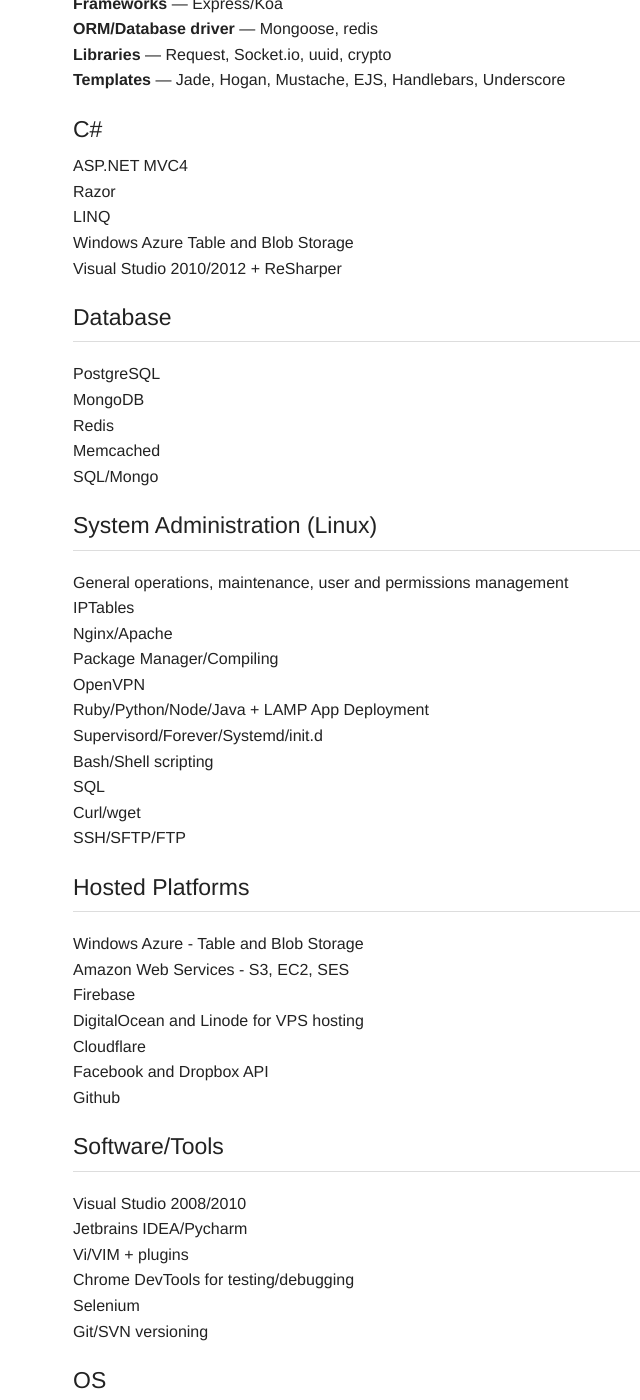
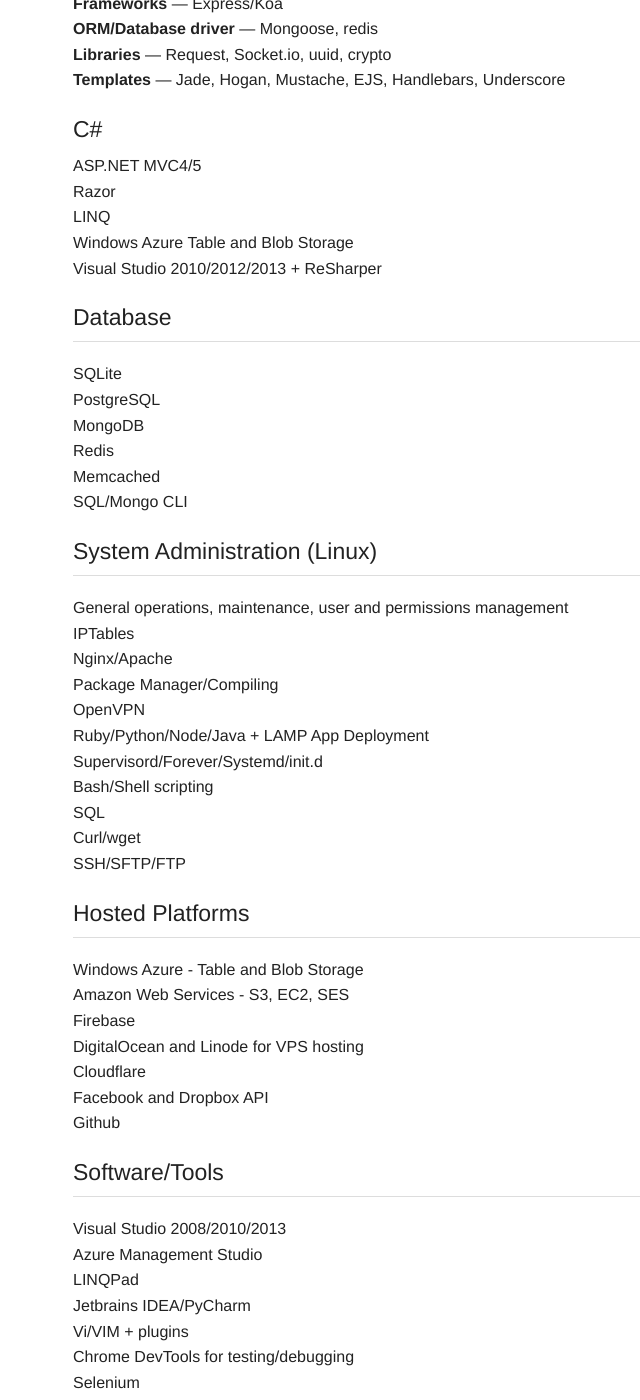
Before and after one commit to alfg/alfg.github.io, a Jekyll site: the page built from skills.html, in a window 1280 px wide and 1400 px high, scrolled down 886 px. Shown: the whole window, without its empty margins (332-972 px from the left). Built offline with Jekyll 4.4.1, drawn with Linux system fonts in a browser that asks for light colours; Markdown is read by kramdown in place of the engine named in the settings.

Commit message:
Update skills.html

```diff
--- a/skills.html
+++ b/skills.html
@@ -42,22 +42,23 @@
             </ul>
             <li><h4>C#</h4></li>
             <ul class="no-bullet">
-                <li>ASP.NET MVC4</li>
+                <li>ASP.NET MVC4/5</li>
                 <li>Razor</li>
                 <li>LINQ</li>
                 <li>Windows Azure Table and Blob Storage</li>
-                <li>Visual Studio 2010/2012 + ReSharper</li>
+                <li>Visual Studio 2010/2012/2013 + ReSharper</li>
             </ul>
         </ul>
 
         <h4>Database</h4>
         <hr />
         <ul class="no-bullet">
+            <li>SQLite</li>
             <li>PostgreSQL</li>
             <li>MongoDB</li>
             <li>Redis</li>
             <li>Memcached</li>
-            <li>SQL/Mongo</li>
+            <li>SQL/Mongo CLI</li>
         </ul>
 
         <h4>System Administration (Linux)</h4>
@@ -91,8 +92,10 @@
         <h4>Software/Tools</h4>
         <hr />
         <ul class="no-bullet">
-            <li>Visual Studio 2008/2010</li>
-            <li>Jetbrains IDEA/Pycharm</li>
+            <li>Visual Studio 2008/2010/2013</li>
+            <li>Azure Management Studio</li>
+            <li>LINQPad</li>
+            <li>Jetbrains IDEA/PyCharm</li>
             <li>Vi/VIM + plugins</li>
             <li>Chrome DevTools for testing/debugging</li>
             <li>Selenium</li>
```
